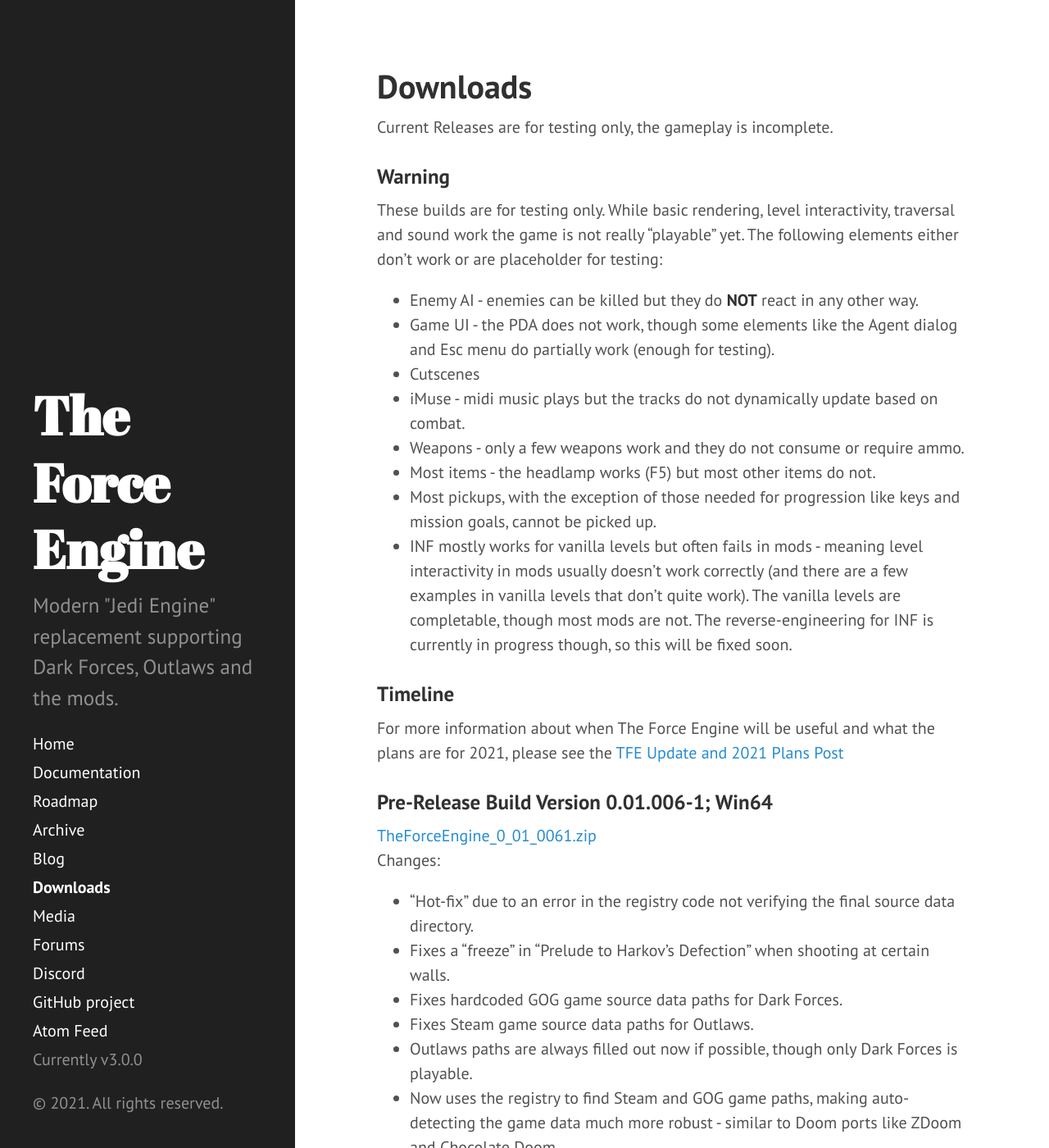
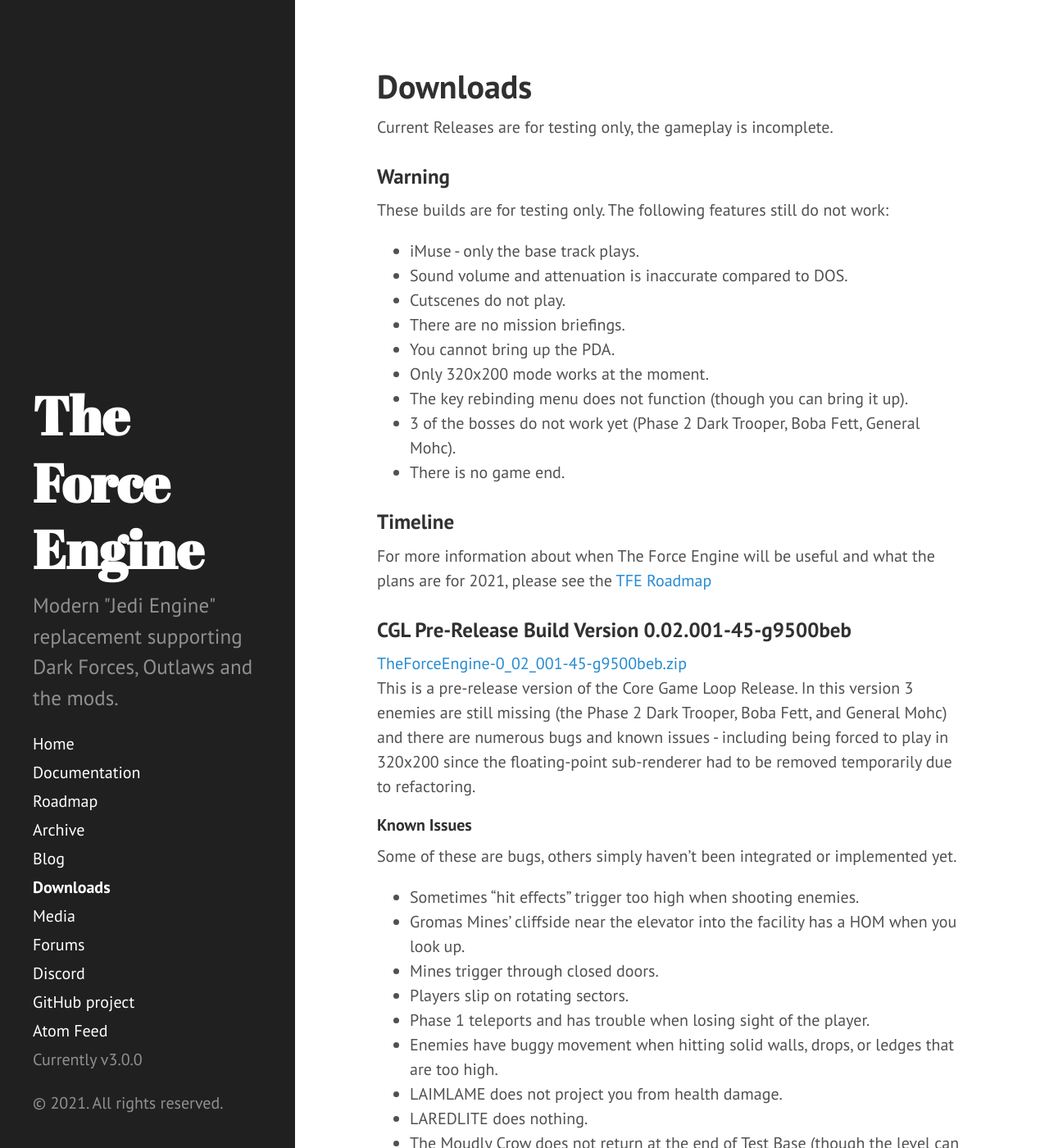
Before and after one commit to TheForceEngine/TheForceEngine.github.io, a Jekyll site: the page built from downloads.md, in a window 1280 px wide and 1400 px high. Shown: the whole window at 82% size. Built offline with Jekyll 4.4.1, drawn with Linux system fonts in a browser that asks for light colours; some of the changed text lies outside the part shown.

Commit message:
Update downloads.md

```diff
--- a/downloads.md
+++ b/downloads.md
@@ -6,18 +6,45 @@
 Current Releases are for testing only, the gameplay is incomplete.
 
 ### Warning
-These builds are for testing only. While basic rendering, level interactivity, traversal and sound work the game is not really "playable" yet. The following elements either don't work or are placeholder for testing:
-* Enemy AI - enemies can be killed but they do __NOT__ react in any other way.
-* Game UI - the PDA does not work, though some elements like the Agent dialog and Esc menu do partially work (enough for testing).
-* Cutscenes
-* iMuse - midi music plays but the tracks do not dynamically update based on combat.
-* Weapons - only a few weapons work and they do not consume or require ammo.
-* Most items - the headlamp works (F5) but most other items do not.
-* Most pickups, with the exception of those needed for progression like keys and mission goals, cannot be picked up.
-* INF mostly works for vanilla levels but often fails in mods - meaning level interactivity in mods usually doesn't work correctly (and there are a few examples in vanilla levels that don't quite work). The vanilla levels are completable, though most mods are not. The reverse-engineering for INF is currently in progress though, so this will be fixed soon.
+These builds are for testing only. The following features still do not work:
+* iMuse - only the base track plays.
+* Sound volume and attenuation is inaccurate compared to DOS.
+* Cutscenes do not play.
+* There are no mission briefings.
+* You cannot bring up the PDA.
+* Only 320x200 mode works at the moment.
+* The key rebinding menu does not function (though you can bring it up).
+* 3 of the bosses do not work yet (Phase 2 Dark Trooper, Boba Fett, General Mohc).
+* There is no game end.
 
 ### Timeline
-For more information about when The Force Engine will be useful and what the plans are for 2021, please see the [TFE Update and 2021 Plans Post](_posts/2021-01-18-TFE-Update-2021-Plans.md)
+For more information about when The Force Engine will be useful and what the plans are for 2021, please see the [TFE Roadmap](Roadmap.md)
+
+### CGL Pre-Release Build Version 0.02.001-45-g9500beb
+[TheForceEngine-0_02_001-45-g9500beb.zip](archive/TheForceEngine-0_02_001-45-g9500beb.zip) <br>
+This is a pre-release version of the Core Game Loop Release. In this version 3 enemies are still missing (the Phase 2 Dark Trooper, Boba Fett, and General Mohc) and there are numerous bugs and known issues - including being forced to play in 320x200 since the floating-point sub-renderer had to be removed temporarily due to refactoring.
+#### Known Issues
+Some of these are bugs, others simply haven't been integrated or implemented yet.
+* Sometimes "hit effects" trigger too high when shooting enemies.
+* Gromas Mines' cliffside near the elevator into the facility has a HOM when you look up.
+* Mines trigger through closed doors.
+* Players slip on rotating sectors.
+* Phase 1 teleports and has trouble when losing sight of the player.
+* Enemies have buggy movement when hitting solid walls, drops, or ledges that are too high.
+* LAIMLAME does not project you from health damage.
+* LAREDLITE does nothing.
+* The Moudly Crow does not return at the end of Test Base (though the level can still be finished).
+* Shield pickups have collision with thermal detonators.
+* Health damage flashes too fast when taking major damage.
+* Probe Droid explosions have a very small radius.
+* The System UI doesn't quite work fully.
+* Sound volumes and attenuation do not match DOS.
+* Only 320x200 is supported for now, widescreen and higher resolutions will be coming back soon.
+* Cutscenes do not work.
+* Mission briefings do not work.
+* iMuse does not work - the fight track does not play (but the base track does).
+* You cannot bring up the PDA.
+* The Config option in the Escape menu does nothing.
 
 ### Pre-Release Build Version 0.01.006-1; Win64
 [TheForceEngine_0_01_0061.zip](archive/TheForceEngine_0_01_0061.zip) <br>
```
